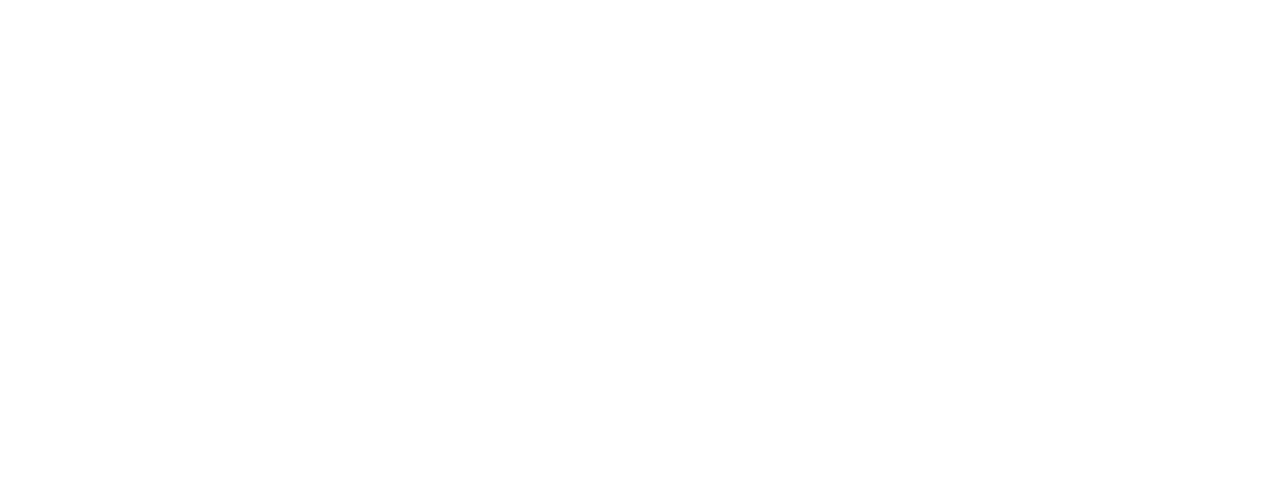
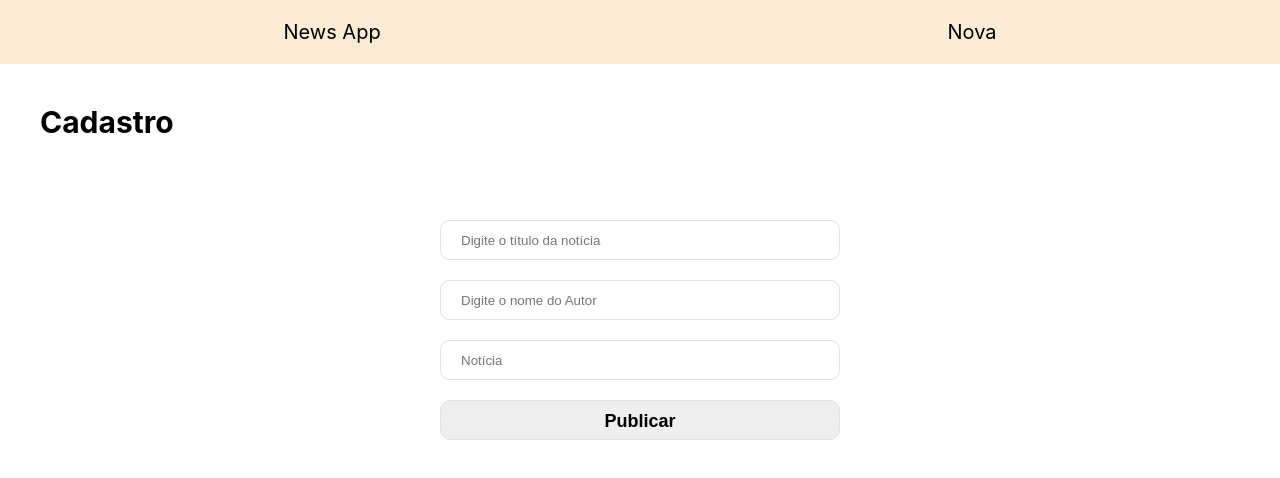
Before and after one commit to Jrodolfosilva/app-noticias-react, a React app in the folder news/: page /create in a window 1280 px wide. Built offline with nearby package versions, Linux system fonts and the light colour scheme.

Commit message:
Form_cadastro
Criação do formulário de cadastro e da integração com a API. Os dados estão sendo cadastrados com sucesso, utilizei o AXIOS.

```diff
--- a/news/db.json
+++ b/news/db.json
@@ -1,3 +1,10 @@
 {
-  "materias": []
+  "materias": [
+    {
+      "id": 1,
+      "title": "PSG não quer Neymar",
+      "autor": "ESPN Brasil",
+      "content": "jhfjkhsdjkfhskjdfahskdjhfjksadfsa ajfdhfjkahsdjkfhjkashdfkjhasjkdhfjksadhfjksahdjkfhaskjd fsahdfjkhsadjkfhjkashdfkjhaskjdhfkjsahdfkjhaskdjfljashdfkljhsdkajfhjashdfkjahsjdkfhkasdhfjkjkkk"
+    }
+  ]
 }
--- a/news/src/Root.js
+++ b/news/src/Root.js
@@ -1,12 +1,23 @@
+import React from "react";
+import {BrowserRouter,Routes,Route} from "react-router-dom"
+import Header from "./header/Header";
+import Form from "./form/Form"
+import Home from "./home/Home"
 
 
 const Root = ()=>{
 
   return (
-    <div className="App">
-
-
-    </div>
+    <BrowserRouter>
+      <div className="App">
+        <Header/>
+      </div>
+    <Routes>
+      <Route path="/" element={<Home/>}/>
+      <Route path="/create" element={<Form/>}/>
+      <Route path="/create/:id" element={<Form/>}/>
+    </Routes>
+    </BrowserRouter>
   );
 }
 
--- a/news/src/form/Form.js
+++ b/news/src/form/Form.js
@@ -1,10 +1,40 @@
-import React from "react"
+import React,{useEffect,useState} from "react"
 import Styles from "./Form.module.css"
+import axios from "axios"
+
 
 const Form = ()=>{
+
+    const noticiasInit = {
+        id:0,
+        title:"",
+        autor:"",
+        content:""
+    }
+    const [noticias,setNoticias] = useState(noticiasInit)
+
+    const Onchanges = (e)=>{
+        const {name,value} = e.target
+        setNoticias({...noticias,[name]:value})
+    }
+    const Submit = (e)=>{
+        e.preventDefault()
+        axios.post("http://localhost:5000/materias",noticias).then((response)=>{
+            alert('cadastrado com sucesoo')
+        }).catch(()=>{
+            alert('erroo')
+        })
+    }
+
     return(
         <div className={Styles.container_form}>
-            Aqui ficará o formulario de cadastro
+          <h2>Cadastro</h2>
+            <form>
+                <input type="text" name="title" placeholder="Digite o título da notícia" onChange={Onchanges} />
+                <input type="text" name="autor" placeholder="Digite o nome do Autor" onChange={Onchanges} />
+                <input type="text" name="content" placeholder="Notícia" onChange={Onchanges} />
+                <input type="submit" value="Publicar" onClick={Submit}/>
+            </form>
         </div>
     );
 }
--- a/news/src/form/Form.module.css
+++ b/news/src/form/Form.module.css
@@ -1,3 +1,27 @@
 .container_form{
-    background-color: aqua;
+    height: 92vh;
+    padding: 5vh ;
 }
+.container_form form {
+    margin-top: 10vh;
+}
+
+.container_form form input {
+    margin: 2rem auto;
+    display: block;
+    height: 4rem;
+    width: 40rem;
+    border-radius: 1rem;
+    border: 0.1rem solid #e2e2e2;
+    padding: 1rem 2rem;
+
+}
+.container_form form input:nth-child(4){
+    font-size: 1.8rem;
+    font-weight: bold;
+    cursor: pointer;
+}
+
+.container_form form input:nth-child(4):hover{
+    color:green;
+}
--- /dev/null
+++ b/news/src/header/Header.js
@@ -0,0 +1,13 @@
+import React from "react"
+import {Link} from "react-router-dom"
+import Styles from "./Header.module.css"
+
+const Header = ()=>{
+    return(
+        <div className={Styles.container_header}>
+            <Link to="/">News App</Link>
+            <Link to="/create">Nova</Link>
+        </div>
+    )
+}
+export default Header
--- /dev/null
+++ b/news/src/header/Header.module.css
@@ -0,0 +1,7 @@
+.container_header{
+    display: flex;
+    justify-content: space-around;
+    align-items: center;
+    background-color: antiquewhite;
+    height: 8vh;
+}
--- a/news/src/home/Home.js
+++ b/news/src/home/Home.js
@@ -1,10 +1,11 @@
 import React from "react"
 import Styles from "./Home.module.css"
-
+import News from "../news/News"
 const Home = ()=>{
     return (
         <div className={Styles.container_home}>
             Aqui ficará a pagina Home
+            <News/>
         </div>
     );
 }
--- a/news/src/index.css
+++ b/news/src/index.css
@@ -1,13 +1,28 @@
 body {
   margin: 0;
+
   font-family: -apple-system, BlinkMacSystemFont, 'Segoe UI', 'Roboto', 'Oxygen',
     'Ubuntu', 'Cantarell', 'Fira Sans', 'Droid Sans', 'Helvetica Neue',
     sans-serif;
   -webkit-font-smoothing: antialiased;
   -moz-osx-font-smoothing: grayscale;
+  font-size: 2rem;
 }
 
 code {
   font-family: source-code-pro, Menlo, Monaco, Consolas, 'Courier New',
     monospace;
 }
+*{
+  margin: 0;
+  padding: 0;
+  box-sizing: border-box;
+  text-decoration: none;
+  list-style: none;
+}
+a{
+  color: black;
+}
+:root{
+  font-size: 62.5%;
+}
--- a/news/src/news/CardNews.js
+++ b/news/src/news/CardNews.js
@@ -2,6 +2,14 @@ import React from "react"
 import Styles from "./CardNews.module.css"
 
 const CardNews = ()=>{
+    const noticias = {
+        id:0,
+        title: "PSG e Neymar",
+        autor: "Rodolfo",
+        content: " askjdklajskldjaklsjdklasjdkljaskldjaklsjkldjaskljdklajdksljfkldsjflkjdsklfjkldsjflkdsjlfkjsdlkhlkfdsajdlçaskjdlçkaçlsueiowuoiekasjfklhdksjlhrkewuirouewiouroiquweoirpdsjfksdljflkjsdkljflksdjfoiweuroiu"
+    }
+
+
     return(
         <div className={Styles.container_card}>
 
--- a/news/src/news/CardNews.module.css
+++ b/news/src/news/CardNews.module.css
@@ -1,3 +1,5 @@
 .container_card{
     background-color: aquamarine;
+    height: 30rem;
+    width: 30rem;
 }
--- a/news/src/news/News.js
+++ b/news/src/news/News.js
@@ -1,10 +1,11 @@
 import React from "react"
+import CardNews from "./CardNews";
 import Styles from "./News.module.css"
 
 const News = ()=>{
     return(
         <div className={Styles.container_news}>
-            Aqui ficará as noticias
+            <CardNews/>
         </div>
     );
 }
```
